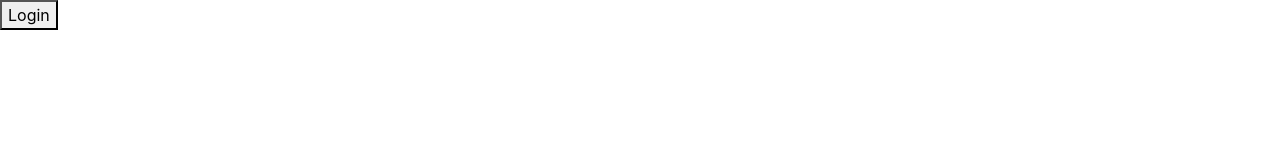
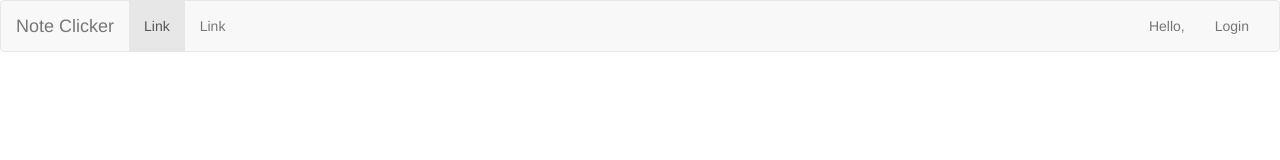
Before and after one commit to NEricN/enhack, a website: page views/index.html in a window 1280 px wide. Drawn offline with nearby package versions, Linux system fonts and the light colour scheme; files that its build step writes are made by us from their sources.

Commit message:
modified css and add a nav bar

```diff
--- a/views/index.html
+++ b/views/index.html
@@ -1,22 +1,49 @@
 <!doctype html>
 <html>
   <head>
-    <title>welcome to {{ title }}</title>
+    <title>Welcome to {{ title }}</title>
     <link href="http://getbootstrap.com/dist/css/bootstrap.min.css" rel="stylesheet">
     {% block styles %}
     {% endblock %}
   </head>
   <body>
-    <div>
-    {% if session.oauthAccessToken %}
-      Hello, {{ session.username }}
-      <a href = "{{logout}}"><button>Logout</button></a>
-    {% else %}
-      <a href = "{{login}}"><button>Login</button></a>
-    {% endif %}
-    </div>
 
-    {% block content %}
-    {% endblock %}
+  <nav class="navbar navbar-default" role="navigation">
+    <div class="container-fluid">
+      <!-- Brand and toggle get grouped for better mobile display -->
+      <div class="navbar-header">
+        <button type="button" class="navbar-toggle collapsed" data-toggle="collapse" data-target="#bs-example-navbar-collapse-1">
+          <span class="sr-only">Toggle navigation</span>
+          <span class="icon-bar"></span>
+          <span class="icon-bar"></span>
+          <span class="icon-bar"></span>
+        </button>
+        <a class="navbar-brand" href="#">Note Clicker</a>
+      </div>
+
+      <!-- Collect the nav links, forms, and other content for toggling -->
+      <div class="collapse navbar-collapse" id="bs-example-navbar-collapse-1">
+        <ul class="nav navbar-nav">
+          <li class="active"><a href="#">Link</a></li>
+          <li><a href="#">Link</a></li>
+        </ul>
+        <ul class="nav navbar-nav navbar-right">
+          <li><a href="#">Hello, {{ session.username }}</a></li>
+          <li>
+              {% if session.oauthAccessToken %}
+              <a href = "{{logout}}">Logout</a>
+              {% else %}
+              <a href = "{{login}}">Login</a>
+              {% endif %}
+          </li>
+
+        </ul>
+      </div><!-- /.navbar-collapse -->
+    </div><!-- /.container-fluid -->
+  </nav>
+  <div>
+
+  {% block content %}
+  {% endblock %}
   </body>
 </html>
```
Also changed, not shown: views/publish.html (+0 -3 lines).
